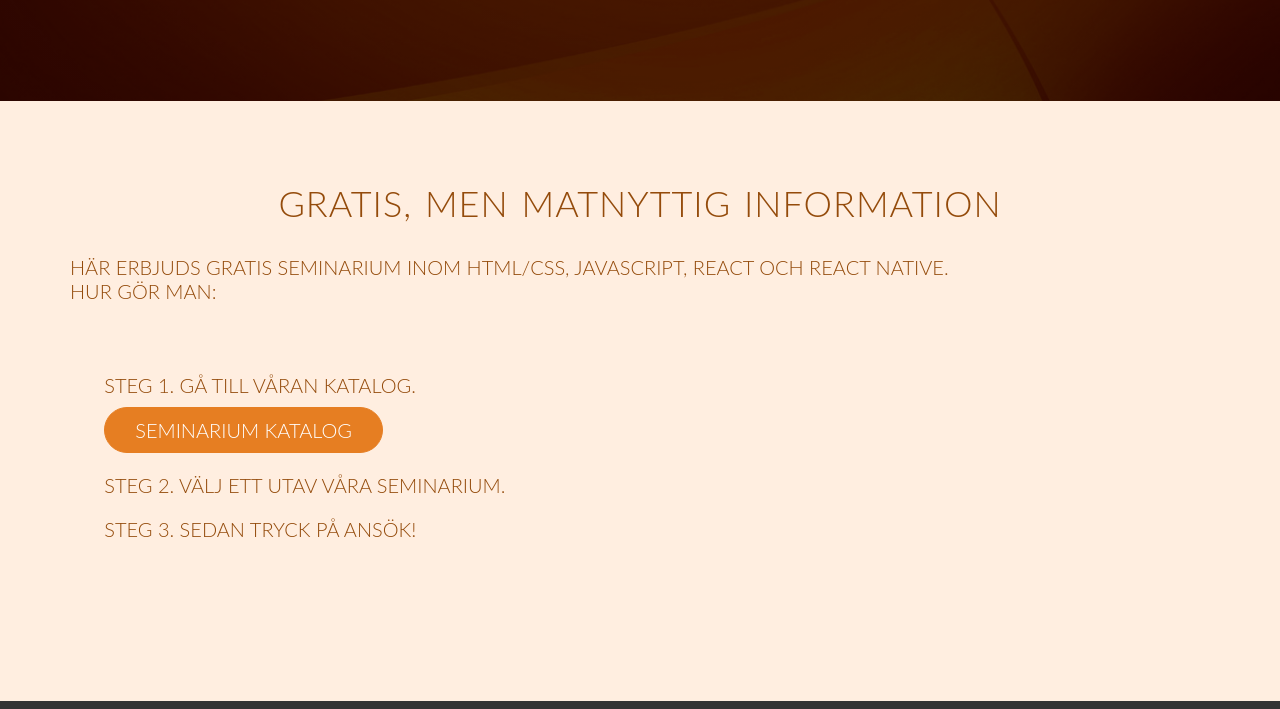
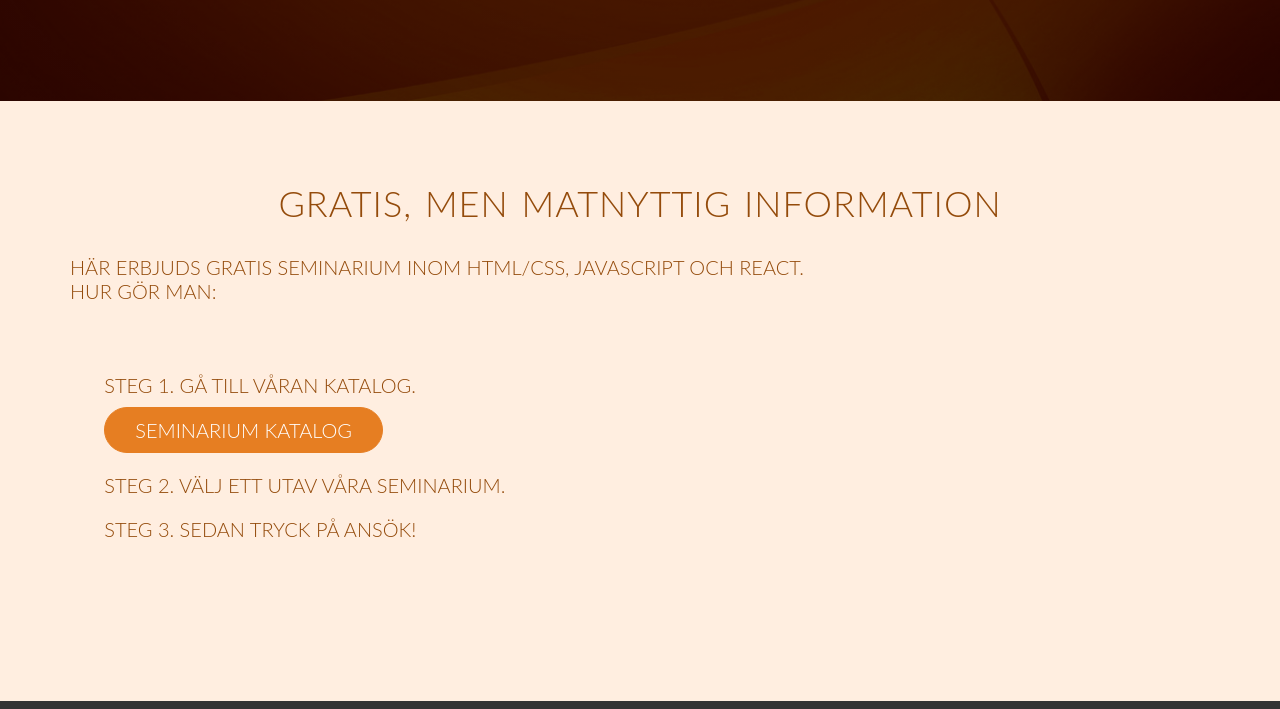
Before and after one commit to odilemn/SeminariumProject, a plain HTML site: page index.html in a window 1280 px wide. Shown: the part 699-1408 px from the top of the page. Drawn offline with nearby package versions, Linux system fonts and the light colour scheme.

Commit message:
liteändring

```diff
--- a/index.html
+++ b/index.html
@@ -33,7 +33,7 @@
         <section class="info">
             <div class="row">
                 <h2>Gratis, men matnyttig information</h2>
-                <p>Här erbjuds gratis seminarium inom HTML/CSS, JavaScript, React och React Native.<br> Hur gör man:</p>
+                <p>Här erbjuds gratis seminarium inom HTML/CSS, JavaScript och React.<br> Hur gör man:</p>
             </div>
             <div class="row">
                 <div class="col span-1-of-3 steps-box">
```
